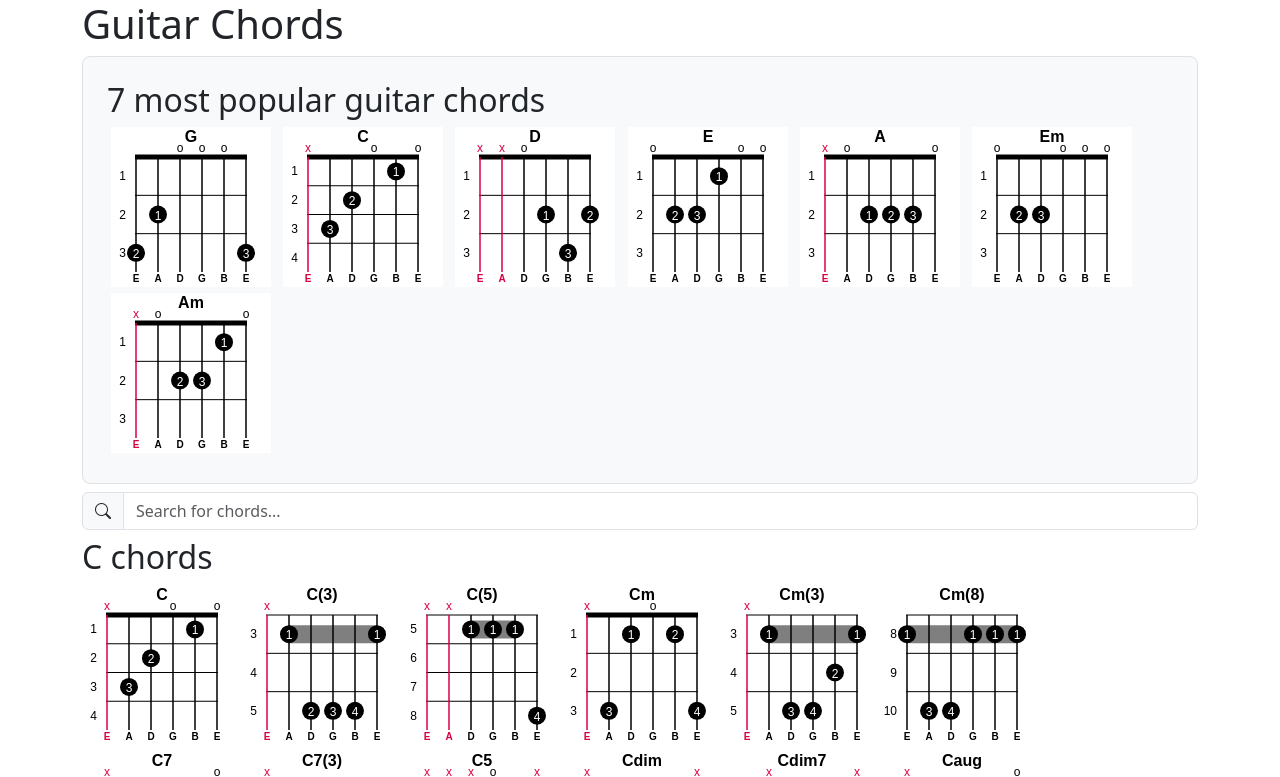
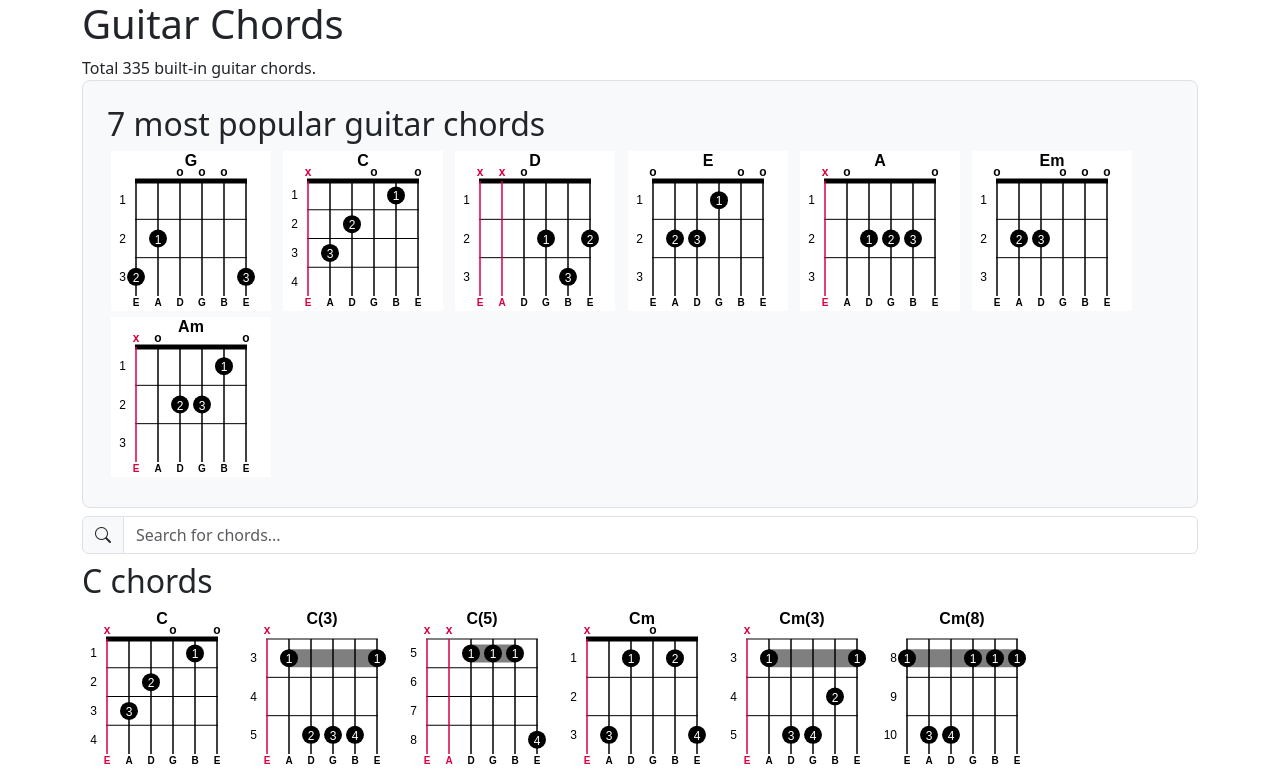
Before and after one commit to smkv/guitar-chord, a plain HTML site: page examples/index.html in a window 1280 px wide. Shown: the top 777 px of the page. Drawn offline with nearby package versions, Linux system fonts and the light colour scheme.

Commit message:
D chords

```diff
--- a/examples/index.html
+++ b/examples/index.html
@@ -10,6 +10,7 @@
 <body>
 <div class="container">
     <h1>Guitar Chords</h1>
+    <smal>Total <span id="totalCount">0</span> built-in guitar chords.</smal>
     <div class="p-4 bg-body-tertiary rounded-3 border"><h2>7 most popular guitar chords</h2>
         <guitar-chord name="G" class="m-1"></guitar-chord>
         <guitar-chord name="C" class="m-1"></guitar-chord>
@@ -31,6 +32,7 @@
     const chordList = document.getElementById('chordList');
     const chordFilter = document.getElementById('chordFilter');
 
+    document.getElementById('totalCount').textContent = Object.keys(GuitarChord.CHORDS).length;
 
     function render(names) {
         const chordGroups = new Map();
--- a/guitar-chord.js
+++ b/guitar-chord.js
@@ -112,6 +112,7 @@ class GuitarChord extends HTMLElement {
             label.setAttribute('text-anchor', 'middle');
             label.setAttribute('font-size', '12');
             label.setAttribute('fill', this.color);
+            label.setAttribute('font-weight', '600');
             if (model.strings[i].fret == null) {
                 label.setAttribute('fill', this.mutedStringColor);
                 label.textContent = 'x';
@@ -236,7 +237,9 @@ class GuitarChord extends HTMLElement {
                     fret = null;
                 } else {
                     fret = parseInt(result[0]);
-                    if (result[2]) {
+                    if (result[2] === 'T' || result[2] === 't') {
+                        finger = 'T';
+                    } else if (result[2]) {
                         finger = parseInt(result[2]);
                     }
                 }
@@ -513,6 +516,85 @@ class GuitarChord extends HTMLElement {
         'Dm11(10)': '10-1|10-1|10-1|10-1|10-1|10-1',
         'Dm13': 'x|5-1|7-3|5-1|6-2|7-4',
         'Dm13(10)': '10-1|12-2|10-1|10-1|12-3|12-4',
+        'Dmadd9': 'x|5-3|3-2|2-1|5-4|x',
+        'Dmadd9(10)': 'x|x|12-3|10-1|10-1|12-4',
+        'Dm6add9': 'x|5-3|3-1|4-2|5-4|x',
+        'Dm6add9(8)': 'x|8-1|9-2|9-2|10-4|10-4',
+        'Dm6add9(10)': 'x|x|12-2|10-1|12-3|12-4',
+        'Dmmaj7': 'x|x|o|2-2|2-3|1-1',
+        'Dmmaj7(2)': 'x|5-4|3-3|2-1|2-1|x',
+        'Dmmaj7(5)': 'x|5-1|7-4|6-2|6-3|5-1',
+        'Dmmaj7(6)': 'x|x|7-2|7-3|6-1|9-4',
+        'Dmmaj7(9)': 'x|x|12-4|10-2|10-3|9-1',
+        'Dmmaj7(10)': '10-1|12-3|11-2|10-1|10-1|10-1',
+        'Dmmaj9': 'x|5-2|3-1|6-4|5-3|x',
+        'Dmmaj9(10)': '10-1|12-3|11-2|10-1|10-1|12-4',
+        'Dm7b5': 'x|x|o|1-1|1-1|1-1',
+        'Dm7b5(3)': 'x|3-1|3-1|5-3|3-1|4-2',
+        'Dm7b5(5)': 'x|5-1|6-3|5-2|6-3|x',
+        'Dm7b5(6)': 'x|8-3|6-1|7-2|6-1|8-4',
+        'Dm7b5(9)': 'x|x|10-2|10-3|9-1|10-4',
+        'Dm7b5(10)': '10-1|11-2|10-1|10-1|13-4|10-1',
+        'Dm7b5(12)': 'x|x|12-1|13-2|13-2|13-2',
+        'Dm7#5': 'x|5-1|x|5-2|6-3|6-4',
+        'Dm7#5(10)': '10-1|x|10-2|10-3|11-4|x',
+        'D6': 'x|x|o|2-1|o|2-2',
+        'D6(2)': '2-1|2-1|4-3|2-1|3-2|2-1',
+        'D6(3)': 'x|x|4-2|4-3|3-1|5-4',
+        'D6(5)': 'x|5-1|7-3|7-3|7-3|7-3',
+        'D6(7)': '7-1|9-3|7-1|7-1|7-1|7-1',
+        'D6(9)': 'x|x|9-1|11-4|10-2|10-3',
+        'D6(12)': 'x|x|12-1|14-3|12-1|14-4',
+        'D9': 'o|o|o|2-2|1-1|2-3',
+        'D9(2)': 'x|x|2-1|5-4|3-2|2-1',
+        'D9(4)': 'x|5-2|4-1|5-3|5-3|5-3',
+        'D9(7)': 'x|7-1|7-1|7-1|7-1|8-2',
+        'D9(9)': '10-2|9-1|10-3|9-1|10-4|x',
+        'D9(9)T': '10-T|x|10-2|9-1|10-3|10-3',
+        'D9(10)': '10-1|12-3|10-1|11-2|10-1|12-4',
+        'D9(12)': '12-1|12-1|12-1|14-3|13-2|14-4',
+        'D11': 'x|5-2|x|5-3|5-4|3-1',
+        'D11(5)': 'x|5-1|5-1|5-1|5-1|5-1',
+        'D11(8)': '10-3|x|10-4|9-2|8-1|x',
+        'D13': 'x|5-2|4-1|5-3|5-3|7-4',
+        'D13(7)': '10-3|x|10-4|9-2|7-1|7-1',
+        'D13(10)': 'x|x|10-1|11-2|12-3|10-1',
+        'D7b5': 'x|x|o|1-1|1-2|2-4',
+        'D7b5(3)': 'x|x|o|4-2|5-4|3-1|4-3',
+        'D7b5(5)': 'x|5-1|6-2|5-1|7-3|8-4',
+        'D7b5(6)': 'x|x|6-1|7-2|7-2|8-4',
+        'D7b5(9)': 'x|x|10-2|11-4|9-1|10-3',
+        'D7b5(11)': 'x|11-1|12-2|11-1|13-3|x',
+        'D7b5(12)': 'x|x|12-1|13-2|13-2|14-4',
+        'D7#5': 'x|3-1|4-2|3-1|3-1|x',
+        'D7#5(3)': 'x|3-1|4-2|5-3|3-1|6-4',
+        'D7#5(5)': 'x|5-1|8-4|5-1|7-3|6-2',
+        'D7#5(7)': 'x|x|8-2|7-1|7-1|8-3',
+        'D7#5(10)': 'x|x|10-1|11-2|11-3|10-1',
+        'D7b9': 'x|5-2|4-1|5-3|4-1|5-4',
+        'D7b9(7)': 'x|x|10-3|8-2|7-1|10-4',
+        'D7b9(10)': '10-1|12-4|10-1|11-2|10-1|11-3',
+        'D7b9(11)': '11-1|12-2|12-3|11-2|13-4|11-1',
+        'D7#9': 'x|5-2|4-1|5-3|6-4|x',
+        'D7#9(10)': '10-1|12-3|10-1|11-2|13-4|13-4',
+        'D9b5': 'x|5-2|4-1|5-3|5-4|4-1',
+        'D9b5(9)': '10-2|9-1|10-3|9-1|9-1|x',
+        'D9#5': 'x|5-2|4-1|5-3|5-3||6-4',
+        'D9#5(10)': '10-T|x|10-1|11-2|11-3|12-4',
+        'D13#11': 'x|5-1|6-2|5-1|7-3|7-4',
+        'D13#11(10)': '10-1|11-2|10-1|11-3|12-4|12-4',
+        'D13b9': 'x|5-2|4-1|5-3|4-1|7-4',
+        'D13b9(7)': '10-3|x|10-4|8-2|7-1|7-1',
+        'D13b9(10)': '10-T|x|10-1|11-2|12-4|11-3',
+        'D11b9': 'x|5-2|5-3|5-4|4-1|x',
+        'D11b9(8)': '10-3|x|10-4|8-1|8-1|x',
+        'D11b9(11)': 'x|x|12-2|12-3|13-4|11-1',
+        'Dsus2sus4': 'x|x|o|o|3-1|o',
+        'Dsus2sus4(5)': 'x|5-1|5-1|7-4|5-1|5-1',
+        'Dsus2sus4(10)': '10-1|10-1|12-2|12-3|10-1|12-4',
+        'Dsus2sus4(12)': 'x|x|12-1|12-1|15-4|12-1',
+        'D-5': 'x|5-1|6-2|7-4|7-4|x',
+        'D-5(10)': '10-1|11-2|12-4|11-3|x|x',
 
 
         'G': '3-2|2-1|o|o|o|3-3',
```
